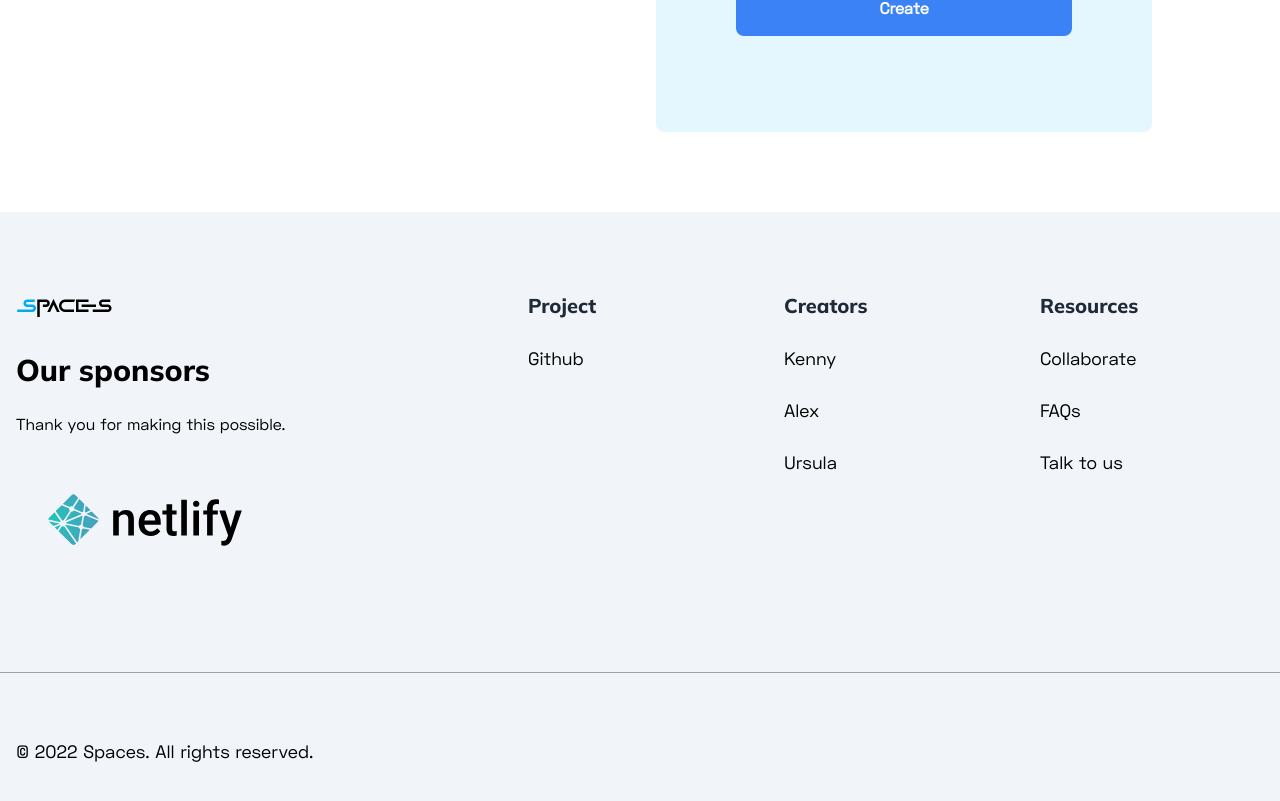
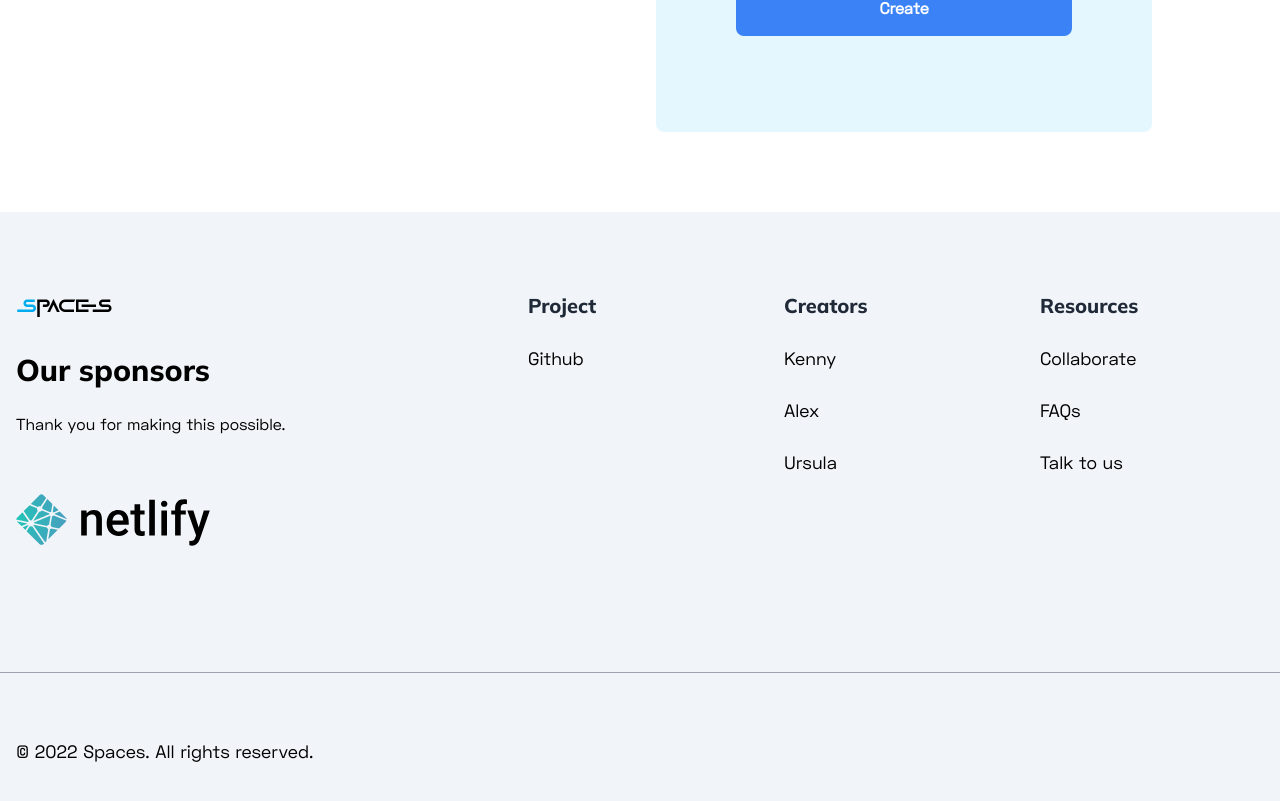
Before and after one commit to kenny-io/TwitterSpaces, a Next.js app: page /app/spaces/new in a window 1280 px wide. Shown: the part 732-1533 px from the top of the page. Built offline with nearby package versions, Linux system fonts and the light colour scheme; no server answers; the database is empty; what use-context-selector would draw is missing.

Commit message:
Small ƒooter ui change (#13)

```diff
--- a/components/AppFooter.js
+++ b/components/AppFooter.js
@@ -1,4 +1,4 @@
-import Logo from "./NetlifyLogo";
+import NetlifyLogo from "./NetlifyLogo";
 
 export default function AppFooter() {
   const currentYear = new Date().getFullYear();
@@ -14,12 +14,14 @@ export default function AppFooter() {
               Our sponsors
             </h2>
             <p className="mb-8 ">Thank you for making this possible.</p>
-            <div>
+            <div className="py-4">
               <a
-                className="inline-block mb-4 sm:mb-0 sm:mr-4 py-4 px-8 transition duration-200"
+                className="inline-block mb-4 sm:mb-0 sm:mr-4 transition duration-200"
                 href="https://www.netlify.com"
+                target="_blank"
+                rel="noreferrer noopener"
               >
-                <Logo />
+                <NetlifyLogo />
               </a>
             </div>
           </div>
```
